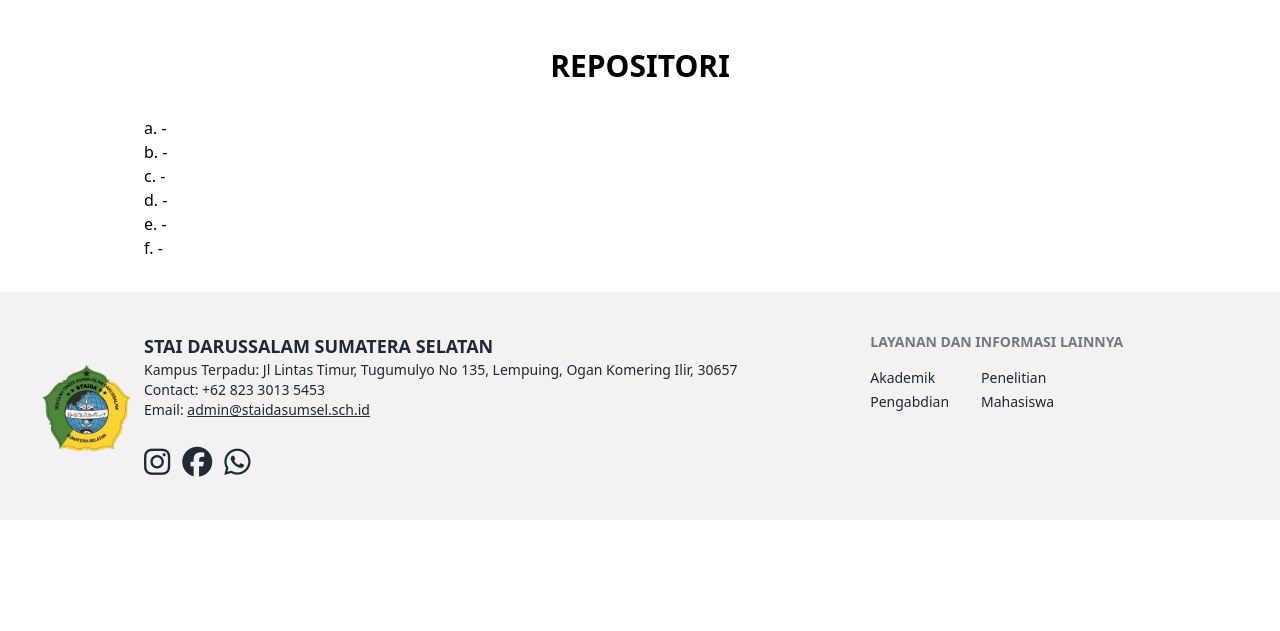
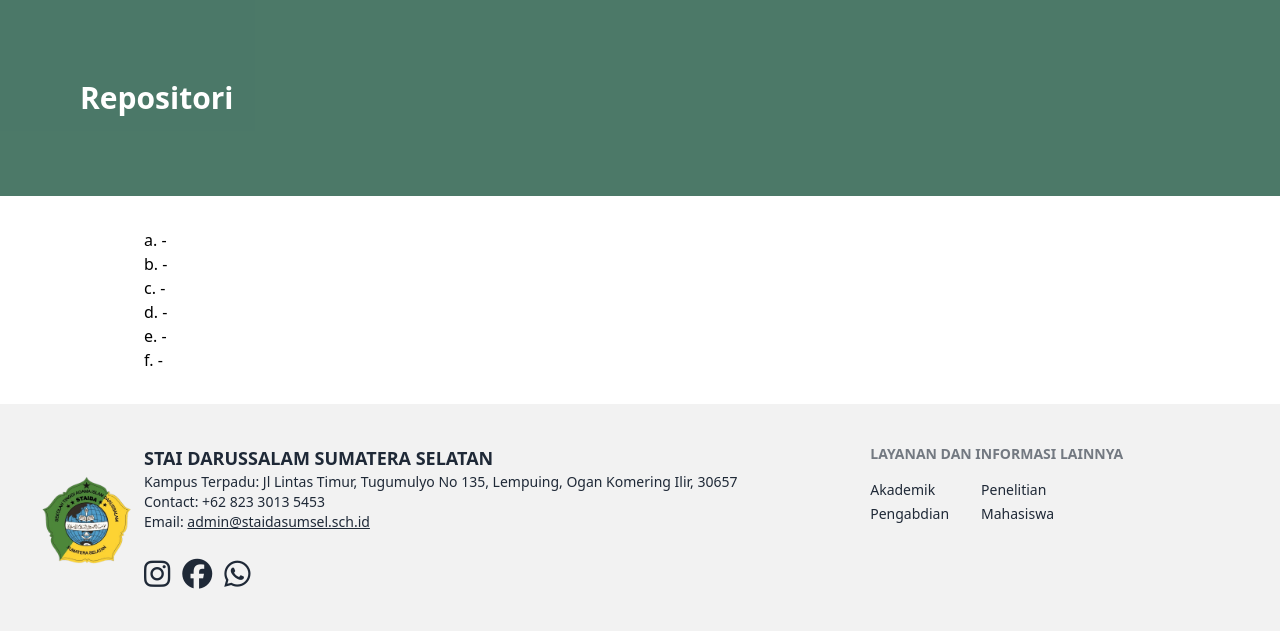
Before and after one commit to rizfanradya/webstaida, a Django app: page /repository in a window 1280 px wide. Shown: the part 124-755 px from the top of the page. Run offline with Django 5.2, Linux system fonts and the light colour scheme; some libraries are stand-ins or nearby versions.

Commit message:
refactor: Update landing page header styling
This commit updates the styling of the landing page header by adding a background color and adjusting the text color and font size. This change enhances the visual appeal and readability of the header section on the website.

```diff
--- a/webstaida/settings.py
+++ b/webstaida/settings.py
@@ -24,7 +24,7 @@ BASE_DIR = Path(__file__).resolve().parent.parent
 SECRET_KEY = 'django-insecure-vzwz@=g4&7209xm0=#4_58z^)&b@n9of5+mf=49(m)b504+c%n'
 
 # SECURITY WARNING: don't run with debug turned on in production!
-DEBUG = True
+DEBUG = False
 
 ALLOWED_HOSTS = ['*']
 
--- a/webstaida/templates/repository.html
+++ b/webstaida/templates/repository.html
@@ -1,5 +1,9 @@
 {% extends "./navbar_footer.html" %}{% load static %}{% block content %}
-<h1 class="mt-12 text-3xl font-bold text-center">REPOSITORI</h1>
+<div class="bg-[#004029] opacity-70 pb-20 pt-8">
+  <h1 class="mt-12 ml-6 text-3xl font-bold text-white capitalize lg:ml-20">
+    repositori
+  </h1>
+</div>
 
 <div class="max-w-5xl px-4 py-8 m-auto">
   <ol>
```
